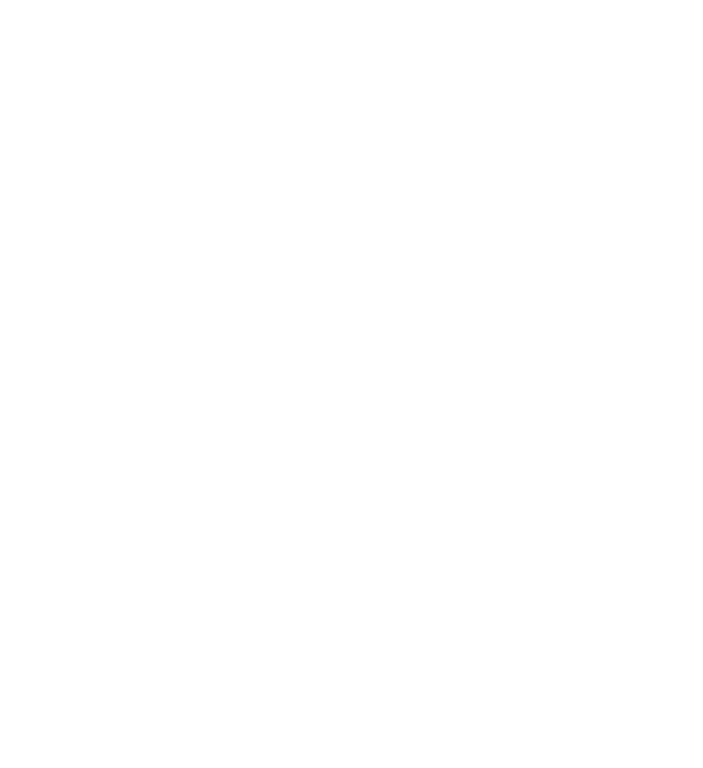
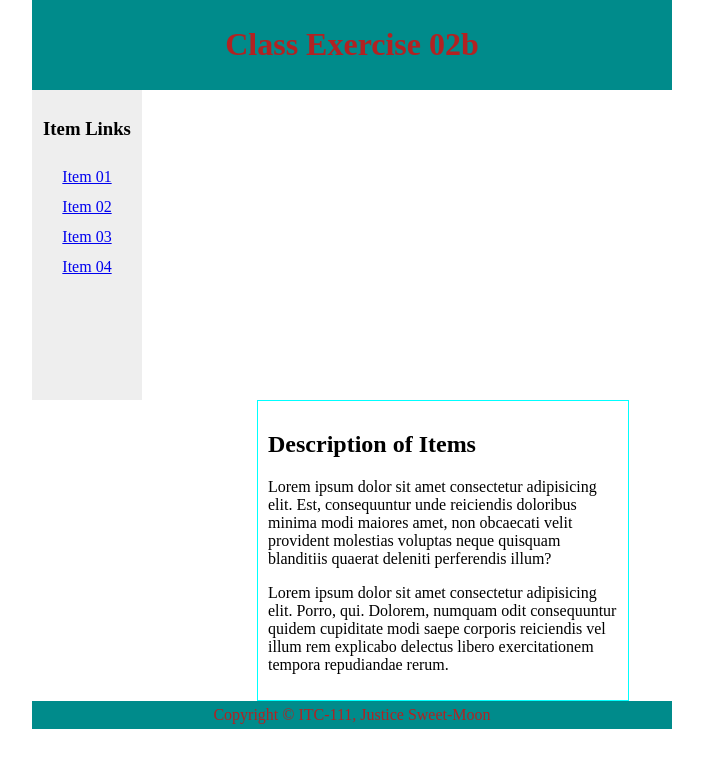
Before and after one commit to Cr0w95/ITC-111, a plain HTML site: page classEx/classEx02b.html in a window 1280 px wide. Shown: the whole page, without its empty margins (288-991 px from the left). Drawn offline with Linux system fonts and the light colour scheme.

Commit message:
Adding in

```diff
--- a/classEx/classEx02b.html
+++ b/classEx/classEx02b.html
@@ -1,9 +1,33 @@
 <!DOCTYPE html>
 <html lang="en">
 <head>
-    <title>Document</title>
+    <title>Class Exercise 02b</title>
+    <link rel="stylesheet" type="text/css" href="styles.css">
 </head>
 <body>
+    <header>
+        <h1>Class Exercise 02b</h1>
+
+    </header>
+
+    <nav>
+        <h3>Item Links</h3>
+
+        <a href="#">Item 01</a><br>
+        <a href="#">Item 02</a><br>
+        <a href="#">Item 03</a><br>
+        <a href="#">Item 04</a>
+
+    </nav>
+
+    <section>
+        <h2>Description of Items</h2>
+        <p>Lorem ipsum dolor sit amet consectetur adipisicing elit. Est, consequuntur unde reiciendis doloribus minima modi maiores amet, non obcaecati velit provident molestias voluptas neque quisquam blanditiis quaerat deleniti perferendis illum?</p>
+
+        <p>Lorem ipsum dolor sit amet consectetur adipisicing elit. Porro, qui. Dolorem, numquam odit consequuntur quidem cupiditate modi saepe corporis reiciendis vel illum rem explicabo delectus libero exercitationem tempora repudiandae rerum.</p>
+    </section>
+
+    <footer>Copyright &copy; ITC-111, Justice Sweet-Moon</footer>
 
 </body>
 </html>
--- /dev/null
+++ b/classEx/styles.css
@@ -0,0 +1,36 @@
+body{
+    width: 50%;
+    margin: 0px auto;
+}
+header{
+    background-color: darkcyan;
+    color:firebrick;
+    text-align: center;
+    padding: 5px;
+    }
+
+nav{
+    text-align: center;
+    line-height: 30px;
+    background-color: #eeeeee;
+    height:300px;
+    width: 100px;
+    float: left;
+    padding: 5px;
+    }
+
+section{
+    width: 350px;
+    float:left;
+    padding: 10px;
+    margin: 0px 225px auto;
+    border: cyan 1px solid;
+    }
+
+footer{
+    background-color: darkcyan;
+    color: firebrick;
+    text-align: center;
+    padding: 5px;
+    clear: both;
+    }
```
